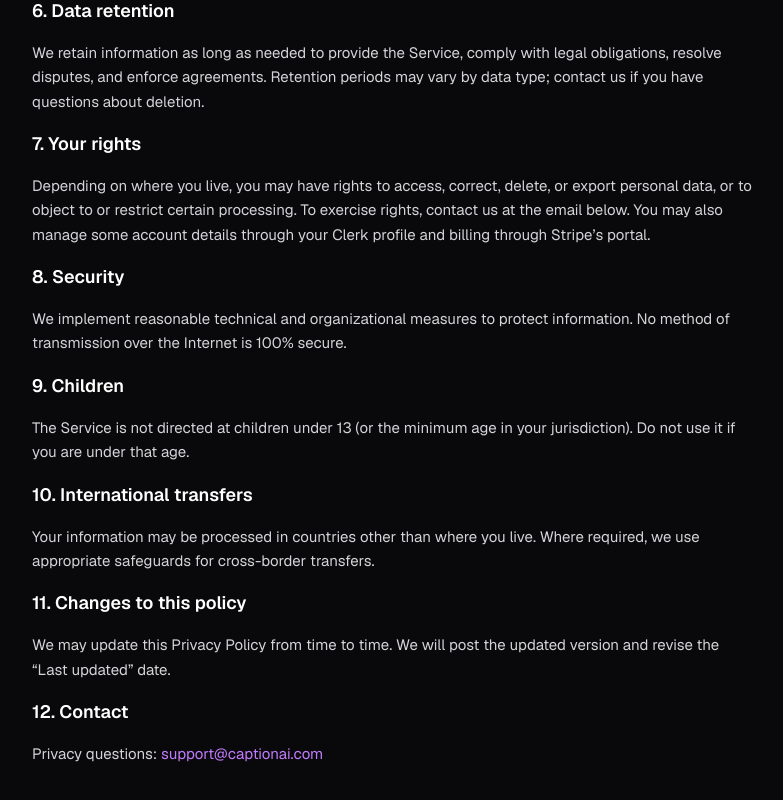
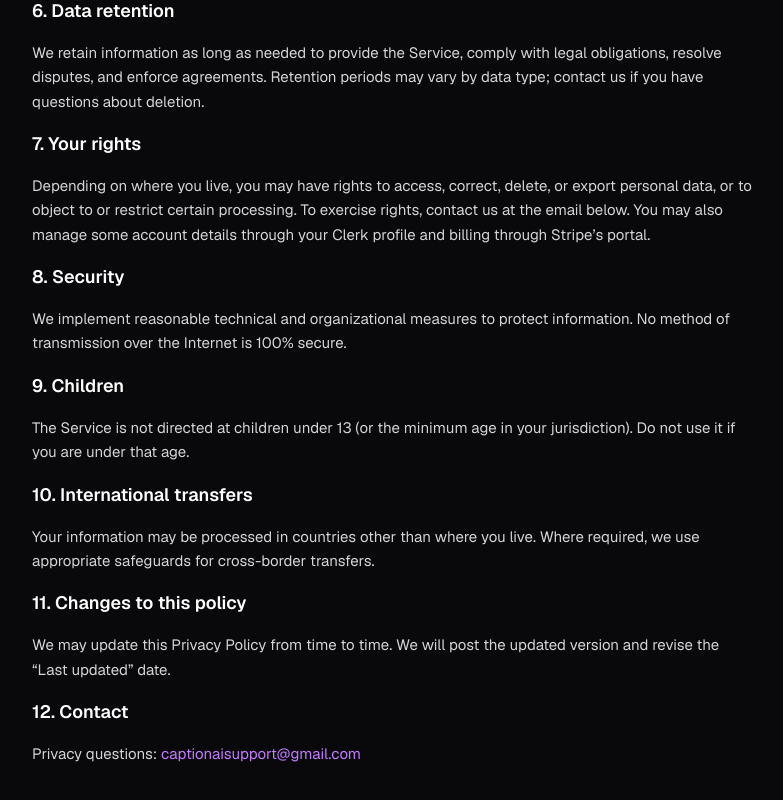
Before and after one commit to aidynmcdaniel24-alt/captionai, a Next.js app: page /privacy in a window 1280 px wide. Shown: the part 1286-2086 px from the top of the page, without its empty margins (248-1031 px from the left). Built offline with nearby package versions, Linux system fonts and the light colour scheme; no server answers.

Commit message:
Update support email to captionaisupport@gmail.com

```diff
--- a/src/app/faq/page.tsx
+++ b/src/app/faq/page.tsx
@@ -1,5 +1,6 @@
 import type { Metadata } from "next";
 import { MarketingShell } from "@/components/marketing/MarketingShell";
+import { SUPPORT_EMAIL, SUPPORT_MAILTO } from "@/lib/support-contact";
 import Link from "next/link";
 
 export const metadata: Metadata = {
@@ -46,7 +47,7 @@ const faqs: { q: string; a: string }[] = [
   },
   {
     q: "How do I contact support?",
-    a: "Visit our Support page for the contact form and support email. You can also check this FAQ for common questions.",
+    a: `Visit our Support page for the contact form, or email us at ${SUPPORT_EMAIL}. You can also check this FAQ for common questions.`,
   },
 ];
 
@@ -65,7 +66,11 @@ export default function FaqPage() {
         Still stuck?{" "}
         <Link href="/support" className="text-purple-400 hover:text-purple-300">
           Contact support
-        </Link>
+        </Link>{" "}
+        or{" "}
+        <a href={SUPPORT_MAILTO} className="text-purple-400 hover:text-purple-300">
+          {SUPPORT_EMAIL}
+        </a>
         .
       </p>
     </MarketingShell>
--- a/src/app/privacy/page.tsx
+++ b/src/app/privacy/page.tsx
@@ -1,5 +1,6 @@
 import type { Metadata } from "next";
 import { MarketingShell } from "@/components/marketing/MarketingShell";
+import { SUPPORT_EMAIL, SUPPORT_MAILTO } from "@/lib/support-contact";
 
 export const metadata: Metadata = {
   title: "Privacy Policy",
@@ -134,8 +135,8 @@ export default function PrivacyPage() {
         <h2 className="text-lg font-semibold text-white">12. Contact</h2>
         <p>
           Privacy questions:{" "}
-          <a href="mailto:support@captionai.com" className="text-purple-400 hover:text-purple-300">
-            support@captionai.com
+          <a href={SUPPORT_MAILTO} className="text-purple-400 hover:text-purple-300">
+            {SUPPORT_EMAIL}
           </a>
         </p>
       </section>
--- a/src/app/support/layout.tsx
+++ b/src/app/support/layout.tsx
@@ -1,8 +1,9 @@
 import type { Metadata } from "next";
+import { SUPPORT_EMAIL } from "@/lib/support-contact";
 
 export const metadata: Metadata = {
   title: "Support",
-  description: "Contact CaptionAI — support@captionai.com and contact form.",
+  description: `Contact CaptionAI — ${SUPPORT_EMAIL} and contact form.`,
 };
 
 export default function SupportLayout({ children }: { children: React.ReactNode }) {
--- a/src/app/support/page.tsx
+++ b/src/app/support/page.tsx
@@ -1,6 +1,7 @@
 "use client";
 
 import { MarketingShell } from "@/components/marketing/MarketingShell";
+import { SUPPORT_EMAIL, SUPPORT_MAILTO } from "@/lib/support-contact";
 import Link from "next/link";
 import { useState } from "react";
 
@@ -46,10 +47,10 @@ export default function SupportPage() {
         <p className="text-zinc-300">
           Email us directly at{" "}
           <a
-            href="mailto:support@captionai.com"
+            href={SUPPORT_MAILTO}
             className="font-medium text-purple-400 underline decoration-purple-500/50 underline-offset-2 hover:text-purple-300"
           >
-            support@captionai.com
+            {SUPPORT_EMAIL}
           </a>
         </p>
         <p className="text-sm text-zinc-500">
--- a/src/app/terms/page.tsx
+++ b/src/app/terms/page.tsx
@@ -1,5 +1,6 @@
 import type { Metadata } from "next";
 import { MarketingShell } from "@/components/marketing/MarketingShell";
+import { SUPPORT_EMAIL, SUPPORT_MAILTO } from "@/lib/support-contact";
 
 export const metadata: Metadata = {
   title: "Terms of Service",
@@ -108,8 +109,8 @@ export default function TermsPage() {
         <h2 className="text-lg font-semibold text-white">12. Contact</h2>
         <p>
           Questions about these terms:{" "}
-          <a href="mailto:support@captionai.com" className="text-purple-400 hover:text-purple-300">
-            support@captionai.com
+          <a href={SUPPORT_MAILTO} className="text-purple-400 hover:text-purple-300">
+            {SUPPORT_EMAIL}
           </a>
           .
         </p>
--- a/src/components/landing/FooterSection.tsx
+++ b/src/components/landing/FooterSection.tsx
@@ -1,5 +1,6 @@
 "use client";
 
+import { SUPPORT_EMAIL, SUPPORT_MAILTO } from "@/lib/support-contact";
 import Link from "next/link";
 
 const footerLinks = [
@@ -45,7 +46,14 @@ export function FooterSection() {
         </nav>
       </div>
       <div className="mx-auto mt-12 max-w-6xl border-t border-white/5 pt-8 text-center text-xs text-zinc-600 sm:text-left">
-        © {new Date().getFullYear()} CaptionAI. Built for learning and shipping.
+        <p>
+          <a href={SUPPORT_MAILTO} className="text-zinc-500 underline-offset-2 hover:text-zinc-300 hover:underline">
+            {SUPPORT_EMAIL}
+          </a>
+        </p>
+        <p className="mt-2">
+          © {new Date().getFullYear()} CaptionAI. Built for learning and shipping.
+        </p>
       </div>
     </footer>
   );
--- /dev/null
+++ b/src/lib/support-contact.ts
@@ -0,0 +1,4 @@
+/** Public support inbox shown on Support, FAQ, Terms, Privacy, and footer. */
+export const SUPPORT_EMAIL = "captionaisupport@gmail.com";
+
+export const SUPPORT_MAILTO = `mailto:${SUPPORT_EMAIL}`;
```
